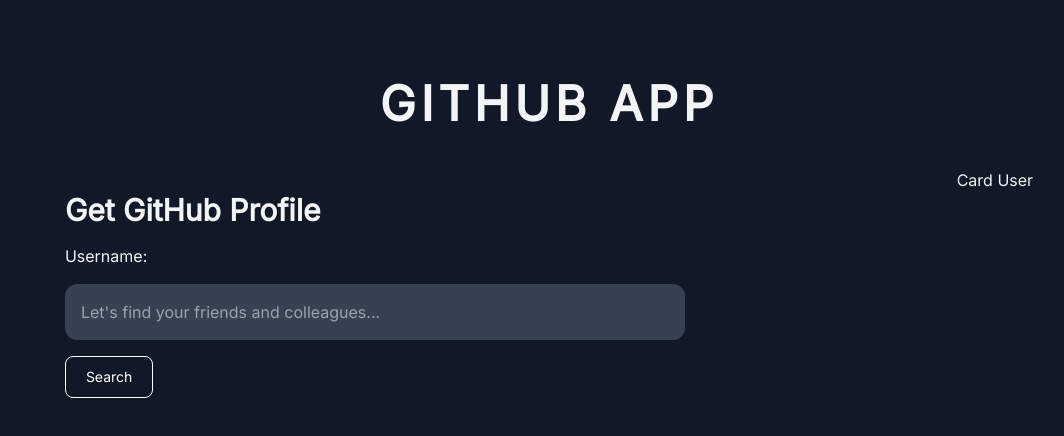
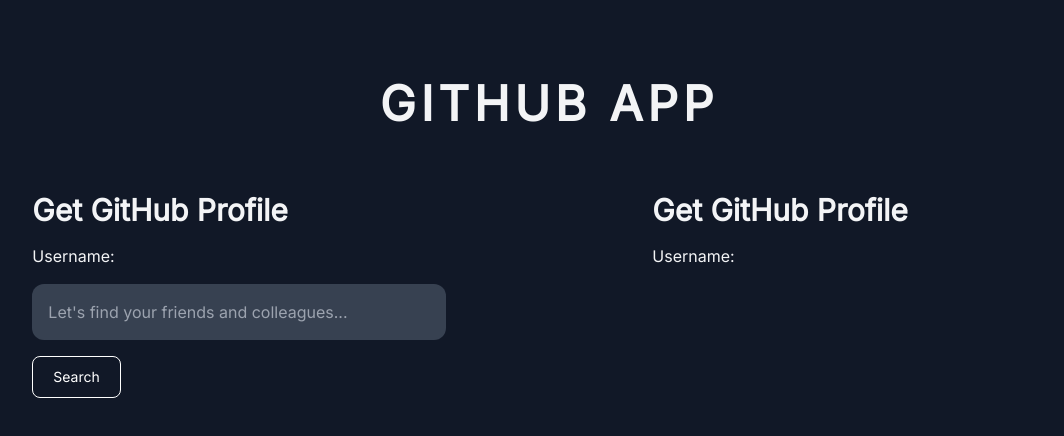
Before and after one commit to danielsalvas/github-app-react, a React (Vite) app: page / in a window 1280 px wide. Shown: the top 436 px of the page, without its empty margins (91-1155 px from the left). Built offline with nearby package versions, Linux system fonts and the light colour scheme.

Commit message:
[Fixes] Layout Fixes

```diff
--- a/src/App.jsx
+++ b/src/App.jsx
@@ -8,7 +8,7 @@
 
   return (
     <div className="bg-gray-900 min-h-screen h-full text-gray-100 font-inter py-20 px-5">
-      <div className="container flex flex-col text-center">
+      <div className="flex flex-col text-center">
         <Title>
           GITHUB APP
         </Title>
--- a/src/components/CardUser.jsx
+++ b/src/components/CardUser.jsx
@@ -1,8 +1,11 @@
 
 const CardUser = () => {
   return (
-    <div>
-      Card User
+    <div className="mt-6 md:w-1/3">
+      <div className="flex flex-col text-left">
+        <h1 className="pb-4 text-3xl font-bold">Get GitHub Profile</h1>
+        <p className="pb-4">Username:</p>
+      </div>
     </div>
   )
 }
--- a/src/components/SearchUser.jsx
+++ b/src/components/SearchUser.jsx
@@ -1,7 +1,7 @@
 
 const SearchUser = () => {
   return (
-    <div className="mt-6 md:w-1/2">
+    <div className="mt-6 md:w-1/3">
       <div className="flex flex-col text-left">
         <h1 className="pb-4 text-3xl font-bold">Get GitHub Profile</h1>
         <p className="pb-4">Username:</p>
@@ -12,7 +12,7 @@
         placeholder="Let's find your friends and colleagues..."
       />
       <button
-        className="md:float-left text-center mt-4 text-white hover:text-white border border-white hover:bg-gray-900 focus:ring-4 focus:outline-none focus:ring-gray-300 font-medium rounded-lg text-sm px-5 py-2.5 mr-2 mb-2 dark:hover:text-white dark:hover:bg-gray-600 dark:focus:ring-gray-800"
+        className="md:float-left text-center mt-4 text-white hover:text-white border border-white hover:bg-gray-900 focus:ring-4 focus:outline-none focus:ring-gray-300 font-medium rounded-lg text-sm px-5 py-2.5 mr-2 mb-2 dark:hover:text-white dark:hover:bg-gray-600 dark:focus:ring-gray-800 duration-200"
       >
         Search
       </button>
```
